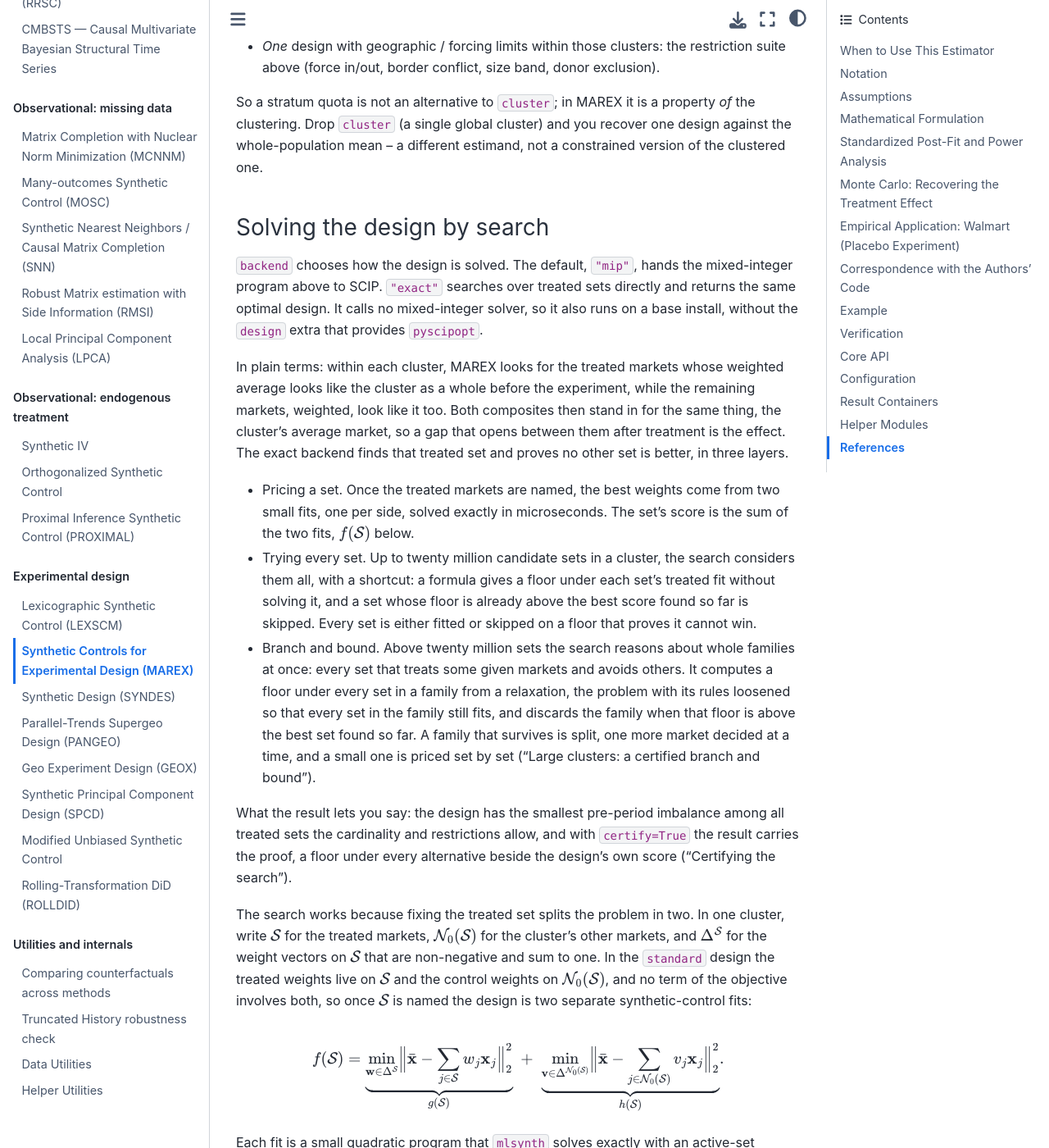
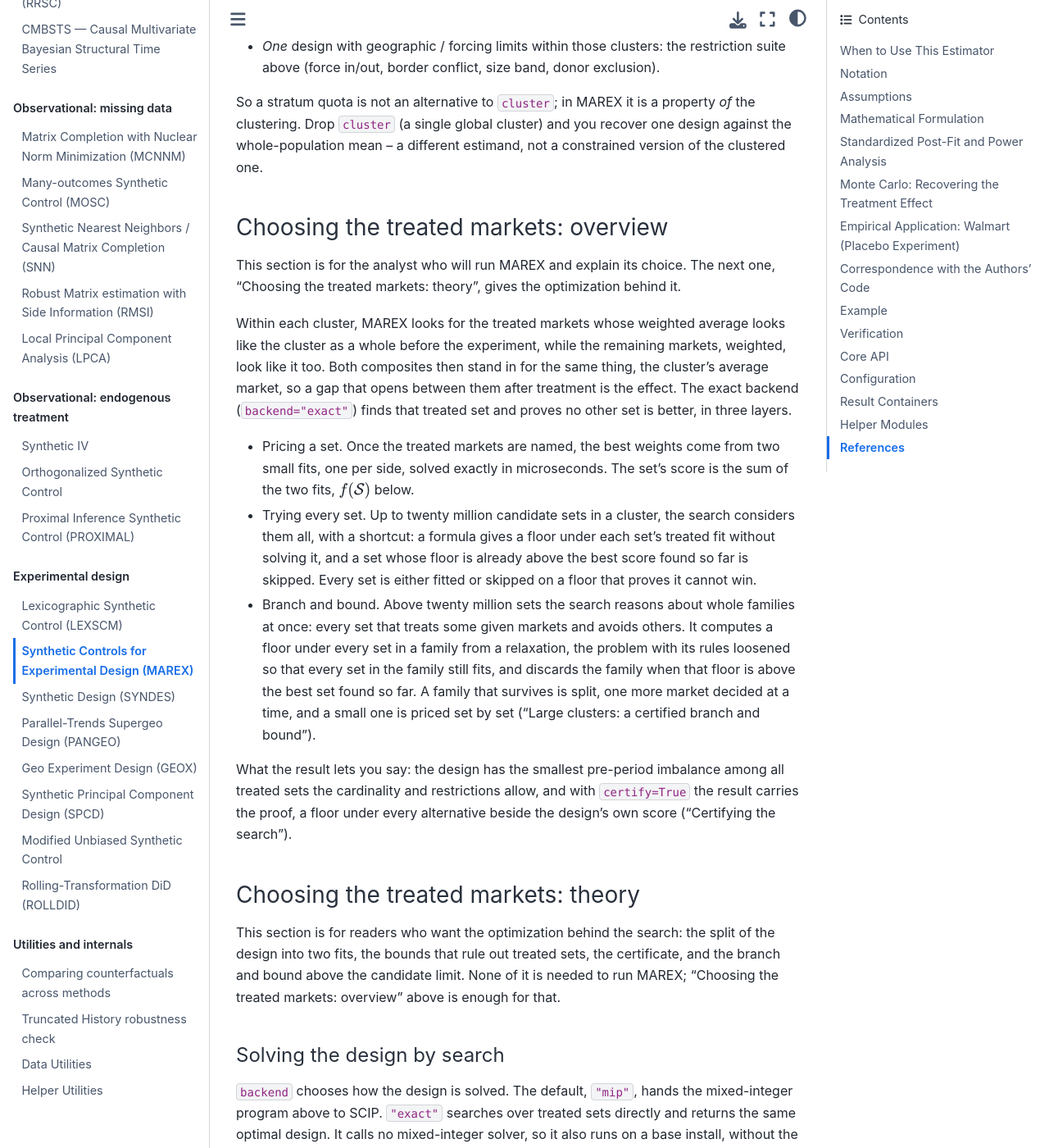
Before and after one commit to jgreathouse9/mlsynth, a Sphinx documentation site: the page built from docs/marex.rst, in a window 1280 px wide and 1400 px high, scrolled down 7793 px. Shown: the whole window at 82% size. Built offline with Sphinx 7.4.7 and the Sphinx Book theme 1.1.4, drawn with Linux system fonts in a browser that asks for light colours; pages that are not in the unit, such as notebooks, are missing from menus; some of the changed text lies outside the part shown.

Commit message:
Docs: an overview and a theory tier for each design search (#911)
SYNDES, MAREX and LEXSCM now each give their treated-group search two
sections at the same level.

- An overview, for the analyst who runs the estimator and explains its
  choice: the explanation of the previous commit, opened by a sentence
  saying who it is for.
- A theory section, for readers who want the optimization, opened by a
  paragraph saying that none of it is needed to use the estimator. The
  existing technical subsections move under it one heading level down,
  their text unchanged:
  - SYNDES: the solver runtime, the certificate, the Gram reduction, the
    exact search, and the three branch and bounds;
  - MAREX: solving by search, certifying, what the search reports, and
    the branch and bound for large clusters;
  - LEXSCM: the inner QP, why a search, the consensus block, what
    OPTIMAL certifies, and the heuristic regime.

Co-Authored-By: Claude Opus 5.5 <noreply@anthropic.com>
Claude-Session: https://claude.ai/code/session_012eUtL6z8zUY8NkURa4Svk7

```diff
--- a/docs/marex.rst
+++ b/docs/marex.rst
@@ -384,21 +384,19 @@ a constrained version of the clustered one.
 
 .. _marex-search-backend:
 
-Solving the design by search
-^^^^^^^^^^^^^^^^^^^^^^^^^^^^
-
-``backend`` chooses how the design is solved. The default, ``"mip"``, hands the
-mixed-integer program above to SCIP. ``"exact"`` searches over treated sets
-directly and returns the same optimal design. It calls no mixed-integer solver,
-so it also runs on a base install, without the ``design`` extra that provides
-``pyscipopt``.
-
-In plain terms: within each cluster, MAREX looks for the treated markets whose
-weighted average looks like the cluster as a whole before the experiment, while
-the remaining markets, weighted, look like it too. Both composites then stand in
-for the same thing, the cluster's average market, so a gap that opens between
-them after treatment is the effect. The exact backend finds that treated set and
-proves no other set is better, in three layers.
+Choosing the treated markets: overview
+^^^^^^^^^^^^^^^^^^^^^^^^^^^^^^^^^^^^^^
+
+This section is for the analyst who will run MAREX and explain its choice. The
+next one, "Choosing the treated markets: theory", gives the optimization behind
+it.
+
+Within each cluster, MAREX looks for the treated markets whose weighted average
+looks like the cluster as a whole before the experiment, while the remaining
+markets, weighted, look like it too. Both composites then stand in for the same
+thing, the cluster's average market, so a gap that opens between them after
+treatment is the effect. The exact backend (``backend="exact"``) finds that
+treated set and proves no other set is better, in three layers.
 
 - Pricing a set. Once the treated markets are named, the best weights come from
   two small fits, one per side, solved exactly in microseconds. The set's score
@@ -420,6 +418,24 @@ What the result lets you say: the design has the smallest pre-period imbalance
 among all treated sets the cardinality and restrictions allow, and with
 ``certify=True`` the result carries the proof, a floor under every alternative
 beside the design's own score ("Certifying the search").
+
+Choosing the treated markets: theory
+^^^^^^^^^^^^^^^^^^^^^^^^^^^^^^^^^^^^
+
+This section is for readers who want the optimization behind the search: the
+split of the design into two fits, the bounds that rule out treated sets, the
+certificate, and the branch and bound above the candidate limit. None of it is
+needed to run MAREX; "Choosing the treated markets: overview" above is enough
+for that.
+
+Solving the design by search
+""""""""""""""""""""""""""""
+
+``backend`` chooses how the design is solved. The default, ``"mip"``, hands the
+mixed-integer program above to SCIP. ``"exact"`` searches over treated sets
+directly and returns the same optimal design. It calls no mixed-integer solver,
+so it also runs on a base install, without the ``design`` extra that provides
+``pyscipopt``.
 
 The search works because fixing the treated set splits the problem in two. In
 one cluster, write :math:`\mathcal{S}` for the treated markets,
@@ -759,7 +775,7 @@ objective.
 .. _marex-certificate:
 
 Certifying the search
-^^^^^^^^^^^^^^^^^^^^^
+"""""""""""""""""""""
 
 The search prices and fits candidates in floating-point arithmetic, which rounds
 every operation, so its design is optimal up to rounding that the search does
@@ -857,7 +873,7 @@ seconds and the certificate 53.
 .. _marex-search-diagnostics:
 
 What the search reports
-^^^^^^^^^^^^^^^^^^^^^^^
+"""""""""""""""""""""""
 
 With ``backend="exact"`` every result also says how its search reached the
 design. ``res.clusters[label].search`` summarises one cluster's search and
@@ -913,7 +929,7 @@ possible tie.
 .. _marex-branch-and-bound:
 
 Large clusters: a certified branch and bound
-^^^^^^^^^^^^^^^^^^^^^^^^^^^^^^^^^^^^^^^^^^^^
+""""""""""""""""""""""""""""""""""""""""""""
 
 Eight treated among forty markets is 77 million treated sets, ten is 848
 million, and the number grows as :math:`\binom{N}{m}`. Above twenty million sets
```
Also changed, not shown: docs/lexscm.rst (+20 -7 lines), docs/syndes.rst (+24 -12 lines).
